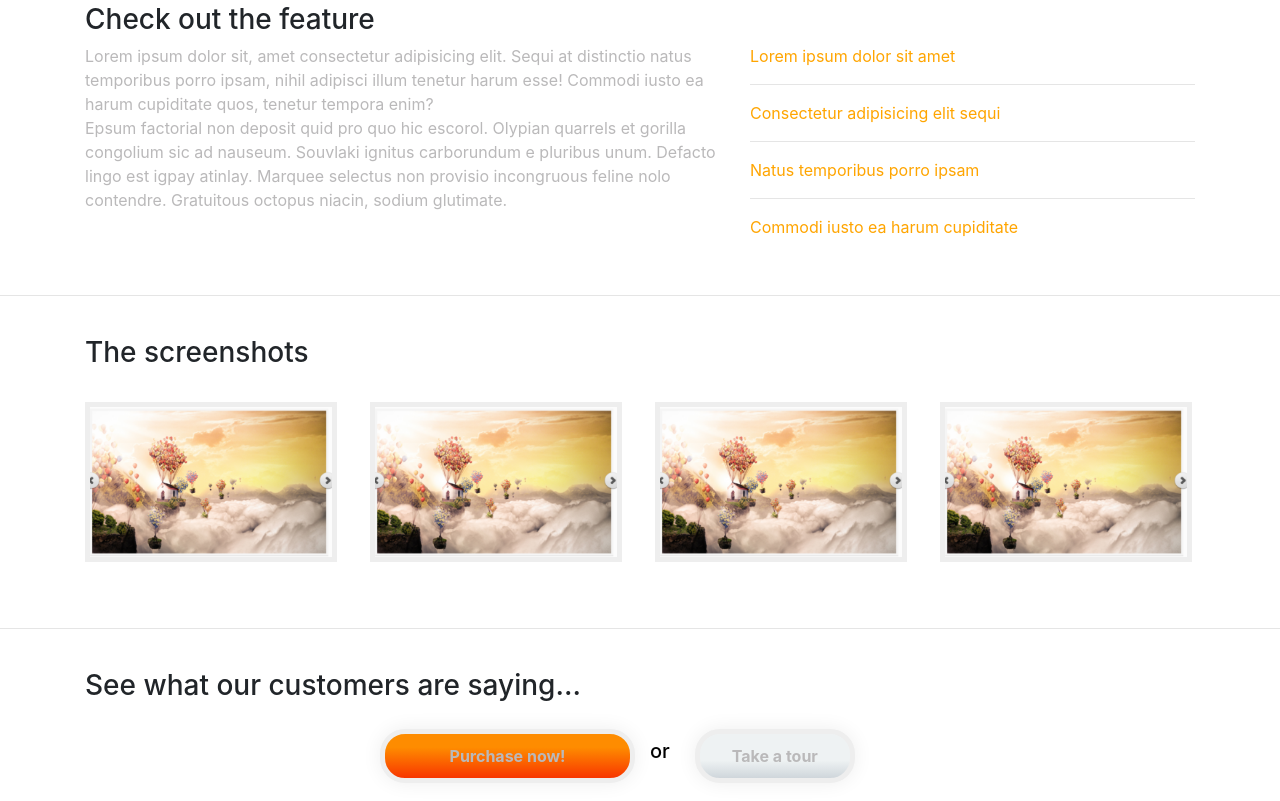
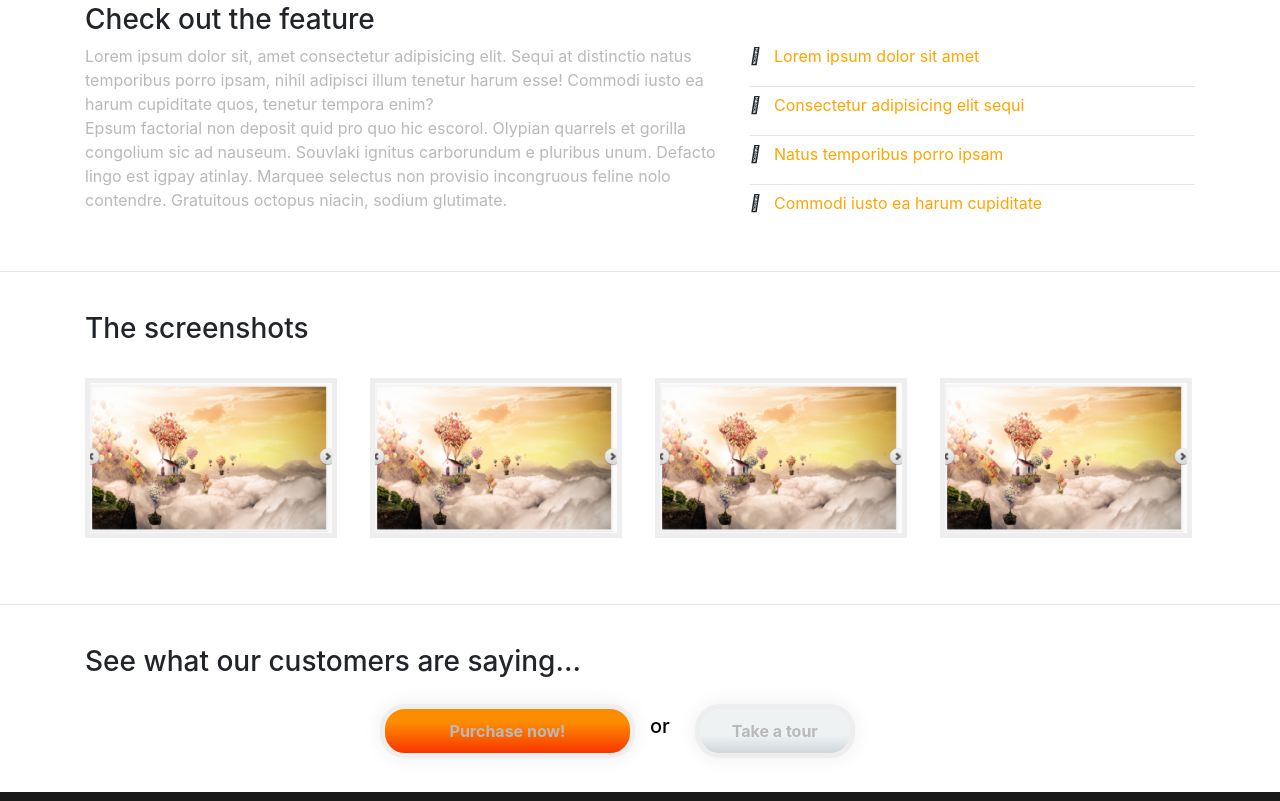
Before and after one commit to nxmai/Layout-website, a plain HTML site: page index.html in a window 1280 px wide. Shown: the part 819-1620 px from the top of the page. Drawn offline with nearby package versions, Linux system fonts and the light colour scheme.

Commit message:
update feature

```diff
--- a/index.html
+++ b/index.html
@@ -6,6 +6,9 @@
         <meta name="viewport" content="width=device-width, initial-scale=1">
         <link rel="stylesheet" href="https://stackpath.bootstrapcdn.com/bootstrap/4.5.2/css/bootstrap.min.css" integrity="sha384-JcKb8q3iqJ61gNV9KGb8thSsNjpSL0n8PARn9HuZOnIxN0hoP+VmmDGMN5t9UJ0Z" crossorigin="anonymous">
         <link rel="stylesheet" href="style.css">
+
+        <link href="https://cdnjs.cloudflare.com/ajax/libs/font-awesome/4.7.0/css/font-awesome.min.css" rel="stylesheet"/>
+
 
     </head>
     <body>
@@ -110,13 +113,17 @@
                                 incongruous feline nolo contendre. Gratuitous octopus niacin, sodium glutimate. </p>
                         </div>
                         <div class="col-md-5" id="left">
-                            <p>Lorem ipsum dolor sit amet</p>
+                            <i class="far fa-play-circle"></i>
+                            <p style="display: inline-block">&nbsp; Lorem ipsum dolor sit amet</p>
                             <hr>
-                            <p>Consectetur adipisicing elit sequi</p>
+                            <i class="far fa-play-circle"></i>
+                            <p style="display: inline-block">&nbsp; Consectetur adipisicing elit sequi</p>
                             <hr>
-                            <p>Natus temporibus porro ipsam</p>
+                            <i class="far fa-play-circle"></i>
+                            <p style="display: inline-block">&nbsp; Natus temporibus porro ipsam</p>
                             <hr>
-                            <p>Commodi iusto ea harum cupiditate</p>
+                            <i class="far fa-play-circle"></i>
+                            <p style="display: inline-block">&nbsp; Commodi iusto ea harum cupiditate</p>
                         </div>
                     </div>
                 </div>
@@ -125,7 +132,8 @@
             <hr>
             <br>
 
-            <section class="container" id="section-4">
+            <section class="section-4">
+                <div class="container">
                     <h3>The screenshots</h3>
                     <br>
                     <div class="row">
@@ -142,12 +150,16 @@
                             <img src="Images/up.png">
                         </div>
                     </div>
+                </div>
+
             </section>
             <br>
             <br>
             <hr>
             <br>
-            <section class="container">
+
+            <section class="section-5">
+                <div class="container">
                     <h3>See what our customers are saying...</h3>
                     <p></p>
                     <div class="row">
@@ -155,12 +167,10 @@
                         <div class="col-md-3">
                             <button type="button" class="btn-grad btn-block">Purchase now!</button>
                         </div>
-                    <!-- <div class="col-md-1">
-                        <h5>or</h5>
-                    </div> -->
                         <h5>or</h5>
                         <div class="col-md-2">
                             <button class="btn-grad2 btn-block">Take a tour</button>
+                        </div>
                     </div>
                 </div>
             </section>
--- a/style.css
+++ b/style.css
@@ -82,7 +82,18 @@ h5 {
     color: orange;
 }
 
-#section-4 img {
+.section-3 hr {
+    display: block;
+  margin-top: 0.1em;
+  margin-bottom: 0.4em;
+  margin-left: auto;
+  margin-right: auto;
+  border-style: inset;
+}
+
+
+
+.section-4 img {
     height: 99%;
     width: 99%;
     border: 5px solid #eee;
```
Lines whose indentation alone changed are shown as unchanged.
